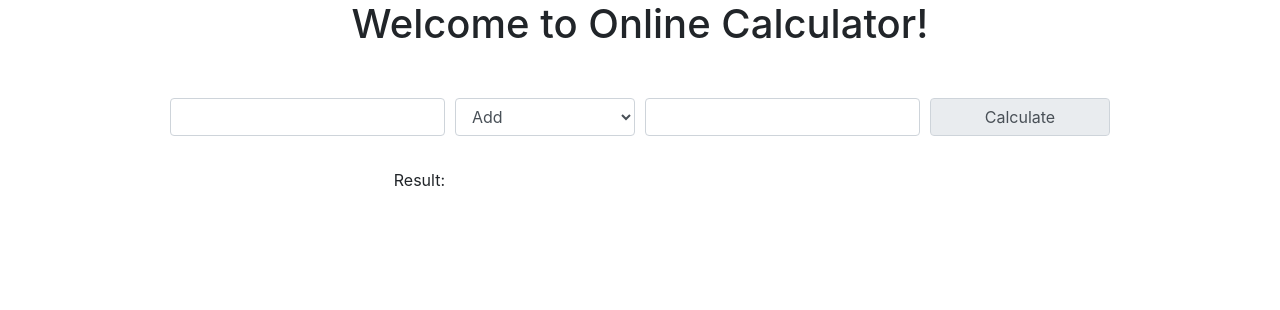
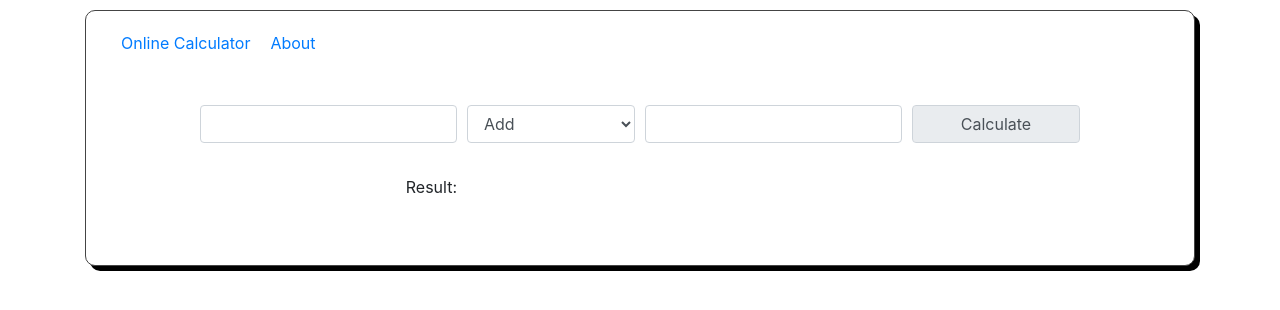
Before and after one commit to ofodjs/OnlineCalculator, an Angular app in the folder angular/: page /calculator in a window 1280 px wide. Shown: the top 310 px of the page. Built offline with nearby package versions, Linux system fonts and the light colour scheme.

Commit message:
Fixed routing.

```diff
--- a/angular/src/app/app.component.html
+++ b/angular/src/app/app.component.html
@@ -1,6 +1,12 @@
-<div style="text-align:center">
-  <h1>
-    Welcome to Online Calculator!
-  </h1>
-  <app-calculator></app-calculator>
+<div class="container app-container">
+
+	<div class="card">
+		<div class="card-body">
+			<app-menu></app-menu>
+
+			<router-outlet></router-outlet>
+
+		</div>
+	</div>
+
 </div>
```
Also changed, not shown: angular/src/app/app.module.ts (+9 -1 lines).
